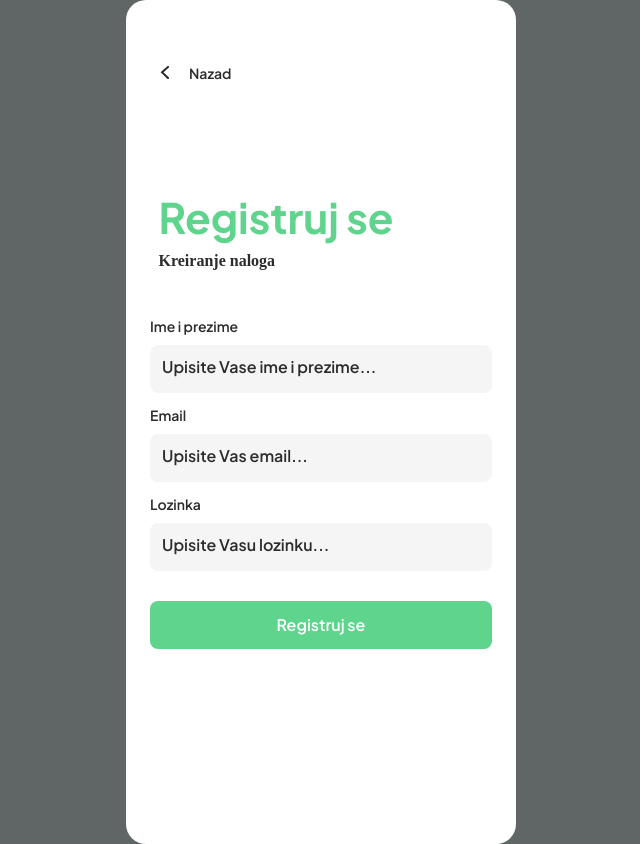
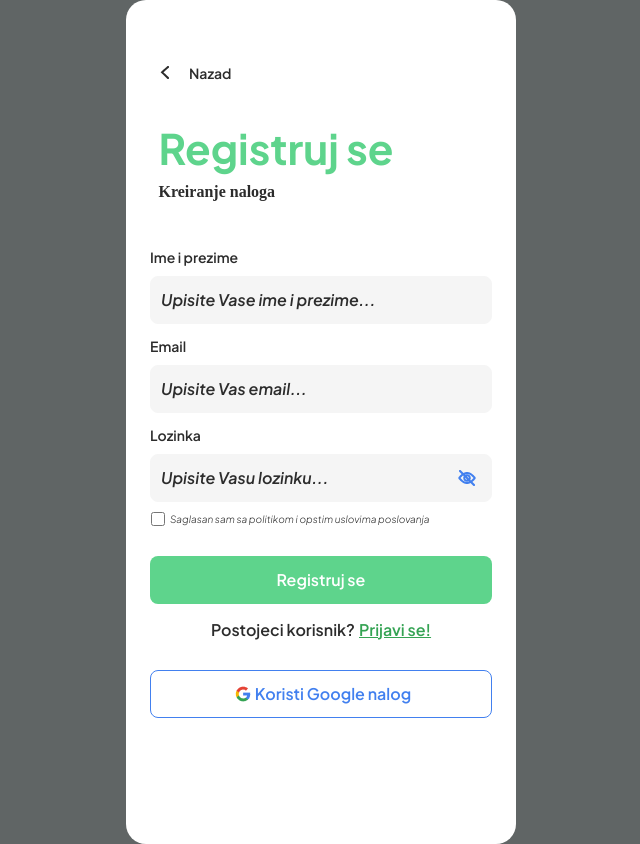
Before and after one commit to VladaTasic987/DriveGreen, a React (Vite) app in the folder DriveGreen/: page /register in a window 1280 px wide. Shown: the whole page, without its empty margins (319-959 px from the left). Built offline with nearby package versions, Linux system fonts and the light colour scheme.

Commit message:
StyleChanges in Inputs

```diff
--- a/DriveGreen/src/App.jsx
+++ b/DriveGreen/src/App.jsx
@@ -7,9 +7,11 @@ import { AppRoutes } from './assets/Router';
 function App() {
 
   return (
+
     <BrowserRouter>
       <AppRoutes />
     </BrowserRouter>
+
   )
 }
 
--- /dev/null
+++ b/DriveGreen/src/assets/Containers/LoginContainer.jsx
@@ -0,0 +1,20 @@
+import { useState } from "react";
+import {Register} from "../LoginComponents/Register"
+
+
+
+export function LoginContainer() {
+
+
+    console.log("Vladimir")
+
+
+    return (
+        <>
+            <Register
+
+            />
+        </>
+    )
+
+}
--- a/DriveGreen/src/assets/LoginComponents/Login.jsx
+++ b/DriveGreen/src/assets/LoginComponents/Login.jsx
@@ -1,6 +1,7 @@
 import { Link } from 'react-router-dom';
 import arrowBack from '../Images/ArrowBack.png';
 import googleIcon from '../Images/GoogleIcon.png';
+import notVision from '../Images/NotVision.png';
 
 export function Login() {
 
@@ -44,6 +45,10 @@ export function Login() {
                         type="password"
                         placeholder='Vaša lozinka'
                     />
+                    <img
+                    className='not-vision'
+                    src={notVision}
+                    alt="eye" />
                 </label>
             </div>
 
@@ -54,11 +59,19 @@ export function Login() {
             </Link>
 
 
-            <button className='login-button'>
+            <Link
+            className='link-to-map'
+            to="/mapStart"
+            >Prijavi se
+            </Link>
+
+            <h4 className='new-user'>Novi Korisnik?
                 <Link
-                className='link-to-map'
-                to="/mapStart"
-                >Prijavi se</Link></button>
+                to="/register"
+                className='link-to-register'>
+                Kreiraj svoj nalog!
+                </Link>
+            </h4>
 
             <button className='login-google'>
                 <img
--- a/DriveGreen/src/assets/LoginComponents/Register.jsx
+++ b/DriveGreen/src/assets/LoginComponents/Register.jsx
@@ -1,7 +1,12 @@
 import arrowBack from '../Images/ArrowBack.png';
 import { Link } from 'react-router-dom';
+import notVision from '../Images/NotVision.png';
+import googleIcon from '../Images/GoogleIcon.png'
 
 export function Register() {
+
+
+
 
 return (
 
@@ -47,19 +52,52 @@ return (
             Lozinka
             <br />
             <input
-            type="text"
+            type="password"
             placeholder='Upisite Vasu lozinku...'
             />
+
+
         </label>
+
+
+        <img
+        className='not-vision'
+        src={notVision}
+        alt="eye" />
     </div>
 
-    <button className='register-btn'>
+    <div className='agree-container'>
+    <input
+            type="checkbox"
+            className='check-box'
+            />
+    <p className='agree-text'>Saglasan sam sa politikom i opstim uslovima poslovanja</p>
+    </div>
+
+
+
         <Link
         to="/MapStart"
         className='link-to-map'
         >Registruj se</Link>
 
-    </button>
+        <h4 className='existing-user'>Postojeci korisnik?
+        <Link
+        to="/Login"
+        className='link-to-login'
+        >Prijavi se!</Link>
+        </h4>
+
+        <button
+        className='register-google'
+        >
+            <img
+                src={googleIcon}
+                alt="googleicon" />
+                Koristi Google nalog
+        </button>
+
+
 
 </div>
     )
--- a/DriveGreen/src/assets/LoginComponents/_Login.scss
+++ b/DriveGreen/src/assets/LoginComponents/_Login.scss
@@ -58,7 +58,10 @@
         display: flex;
         justify-content: center;
         align-items: center;
+        position: relative;
     }
+
+
 
     .login-inputs-email label {
         font-family: Plus Jakarta Sans;
@@ -75,6 +78,12 @@
         background-color: #f5f5f5;
         border: 1px solid #f5f5f5;
         margin-top: 12px;
+        font-family: Plus Jakarta Sans;
+        font-weight: 500;
+        font-size: 16px;
+        font-style: italic;
+        color: rgba(44, 44, 44, 1);
+        padding-left: 10px;
     }
 
     .login-inputs-email input::placeholder {
@@ -84,6 +93,9 @@
         color: #2c2c2c;
         line-height: 100%;
         padding-left: 9px;
+        position: absolute;
+        top: 12px;
+        left: 1px;
     }
 
     .login-inputs-email input:hover {
@@ -98,6 +110,13 @@
         display: flex;
         justify-content: center;
         align-items: center;
+        position: relative;
+    }
+
+    .not-vision  {
+        position: absolute;
+        bottom: 15px;
+        right: 35px;
     }
 
     .login-inputs-password label {
@@ -115,6 +134,12 @@
         background-color: #f5f5f5;
         border: 1px solid #f5f5f5;
         margin-top: 12px;
+        font-family: Plus Jakarta Sans;
+        font-weight: 500;
+        font-size: 16px;
+        font-style: italic;
+        color: rgba(44, 44, 44, 1);
+        padding-left: 10px;
     }
 
     .login-inputs-password input::placeholder {
@@ -124,6 +149,9 @@
         color: #2c2c2c;
         line-height: 100%;
         padding-left: 9px;
+        position: absolute;
+        top: 12px;
+        left: 1px;
     }
 
     .login-inputs-password input:hover {
@@ -147,7 +175,8 @@
         margin-left: 165px;
     }
 
-    .login-button {
+
+    .link-to-map {
         height: 48px;
         width: 342px;
         border-radius: 8px;
@@ -159,16 +188,28 @@
         line-height: 100%;
         color: #ffffff;
         cursor: pointer;
+        text-decoration: none;
+        display: flex;
+        justify-content: center;
+        align-items: center;
     }
 
-    .link-to-map {
-        text-decoration: none;
+    .new-user {
         font-family: Plus Jakarta Sans;
         font-weight: 600;
         font-size: 16px;
         line-height: 100%;
-        color: #ffffff;
-        cursor: pointer;
+        color: rgba(44, 44, 44, 1);
+        margin-top: 10px;
+    }
+
+    .link-to-register {
+        margin-left: 3px;
+        font-family: Plus Jakarta Sans;
+        font-weight: 600;
+        font-size: 16px;
+        line-height: 100%;
+        color: rgba(52, 163, 83, 1);
     }
 
     .login-button:hover {
--- a/DriveGreen/src/assets/LoginComponents/_Register.scss
+++ b/DriveGreen/src/assets/LoginComponents/_Register.scss
@@ -54,6 +54,7 @@
         justify-content: center;
         align-items: center;
         margin-top: 50px;
+        position: relative;
     }
 
     .name-input label {
@@ -71,6 +72,12 @@
         background-color: #f5f5f5;
         border: 1px solid #f5f5f5;
         margin-top: 12px;
+        font-family: Plus Jakarta Sans;
+        font-weight: 500;
+        font-style: italic;
+        font-size: 16px;
+        line-height: 100%;
+        padding-left: 10px;
     }
 
     .name-input input::placeholder {
@@ -80,6 +87,9 @@
         color: #2c2c2c;
         line-height: 100%;
         padding-left: 9px;
+        position: absolute;
+        top: 12px;
+        left: 1px;
     }
 
     .name-input input:hover {
@@ -94,6 +104,7 @@
         justify-content: center;
         align-items: center;
         margin-top: 15px;
+        position: relative;
     }
 
     .email-input label {
@@ -111,6 +122,12 @@
         background-color: #f5f5f5;
         border: 1px solid #f5f5f5;
         margin-top: 12px;
+        font-family: Plus Jakarta Sans;
+        font-weight: 500;
+        font-style: italic;
+        font-size: 16px;
+        line-height: 100%;
+        padding-left: 10px;
     }
 
     .email-input input::placeholder {
@@ -120,6 +137,9 @@
         color: #2c2c2c;
         line-height: 100%;
         padding-left: 9px;
+        position: absolute;
+        top: 12px;
+        left: 1px;
     }
 
     .email-input input:hover {
@@ -134,6 +154,7 @@
         justify-content: center;
         align-items: center;
         margin-top: 15px;
+        position: relative;
     }
 
     .password-input label {
@@ -151,6 +172,18 @@
         background-color: #f5f5f5;
         border: 1px solid #f5f5f5;
         margin-top: 12px;
+        font-family: Plus Jakarta Sans;
+        font-weight: 500;
+        font-style: italic;
+        font-size: 16px;
+        line-height: 100%;
+        padding-left: 10px;
+    }
+
+    .not-vision {
+        position: absolute;
+        right: 40px;
+        bottom: 15px;
     }
 
     .password-input input::placeholder {
@@ -160,6 +193,9 @@
         color: #2c2c2c;
         line-height: 100%;
         padding-left: 9px;
+        position: absolute;
+        top: 12px;
+        left: 1px;
     }
 
     .password-input input:hover {
@@ -168,7 +204,40 @@
        background-color: rgba(0, 174, 247, 0.2);
     }
 
-    .register-btn {
+
+    .register-btn:hover {
+        background-color: rgba(94, 212, 140, 0.5);
+    }
+
+    .register-btn:active {
+        background-color: rgba(56, 175, 102, 1);
+    }
+
+    .agree-container {
+        display: flex;
+        justify-content: flex-start;
+        align-items: center;
+        gap: 5px;
+        width: 100%;
+        margin-left: 50px;
+        margin-top: 10px;
+    }
+
+    .check-box {
+        width: 14px;
+        height: 14px;
+        border: 1px solid rgba(66, 128, 239, 1);
+    }
+
+    .agree-text {
+        font-family: Plus Jakarta Sans;
+        font-weight: 300;
+        font-style: italic;
+        font-size: 10px;
+        color: rgba(44, 44, 44, 1);
+    }
+
+    .link-to-map {
         height: 48px;
         width: 342px;
         border-radius: 8px;
@@ -181,24 +250,44 @@
         color: #ffffff;
         cursor: pointer;
         margin-top: 30px;
+        text-decoration: none;
+        display: flex;
+        justify-content: center;
+        align-items: center;
     }
 
-    .register-btn:hover {
-        background-color: rgba(94, 212, 140, 0.5);
-    }
-
-    .register-btn:active {
-        background-color: rgba(56, 175, 102, 1);
-    }
-
-    .link-to-map {
+    .existing-user {
         font-family: Plus Jakarta Sans;
         font-weight: 600;
         font-size: 16px;
-        line-height: 100%;
-        color: #ffffff;
+        color: rgba(44, 44, 44, 1);
+        margin-top: 15px;
+    }
+
+    .link-to-login {
+        font-family: Plus Jakarta Sans;
+        font-weight: 600;
+        font-size: 16px;
+        color: rgba(52, 163, 83, 1);
+        margin-left: 4px;
+    }
+
+    .register-google {
+        display: flex;
+        justify-content: center;
+        align-items: center;
+        width: 342px;
+        height: 48px;
+        color: #4280ef;
+        border-radius: 8px;
+        border: 1px solid #4280ef;
+        background-color: transparent;
+        margin-top: 30px;
+        font-family: Plus Jakarta Sans;
+        font-weight: 600;
+        font-size: 16px;
+        color: #4280ef;
         cursor: pointer;
-        text-decoration: none;
     }
 
 }
--- a/DriveGreen/src/assets/Router.jsx
+++ b/DriveGreen/src/assets/Router.jsx
@@ -9,6 +9,7 @@ import { ForgotCodePassword } from './LoginComponents/ForgotCodePassword';
 import { MapStart } from './MapComponents/MapStart';
 import { ViewMoreCard } from './MapComponents/ViewMoreCard';
 import { ReservedCharger } from './MapComponents/ReservedCharger';
+import { LoginContainer } from './Containers/LoginContainer';
 
 export function AppRoutes() {
   return (
@@ -22,6 +23,7 @@ export function AppRoutes() {
       <Route path="/mapStart" element={<MapStart />} />
       <Route path="/viewMore" element={<ViewMoreCard />} />
       <Route path="/reservedCharger" element={<ReservedCharger />} />
+      <Route path="/Container" element={<LoginContainer />} />
     </Routes>
   );
 };
```
Also changed, not shown: DriveGreen/src/assets/Images/NotVision.png (added), DriveGreen/src/assets/Images/Vision.png (added).
